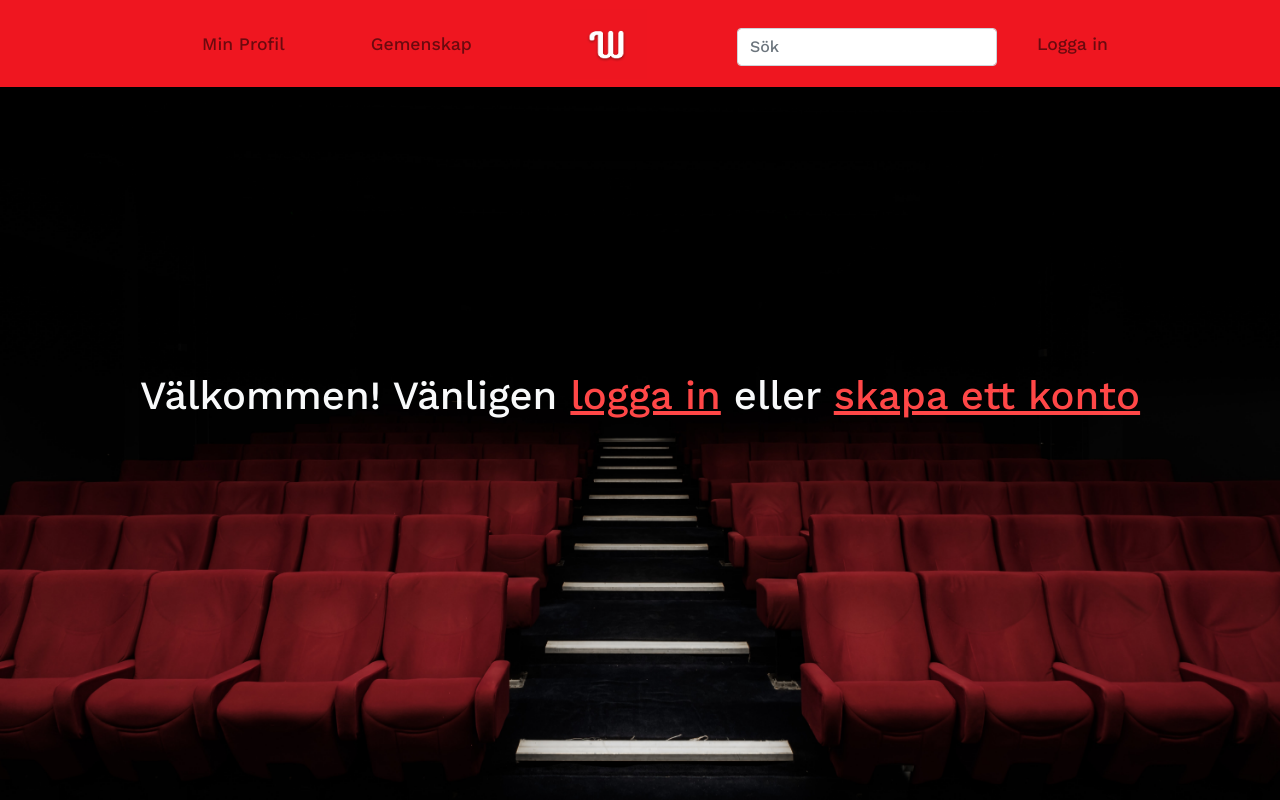
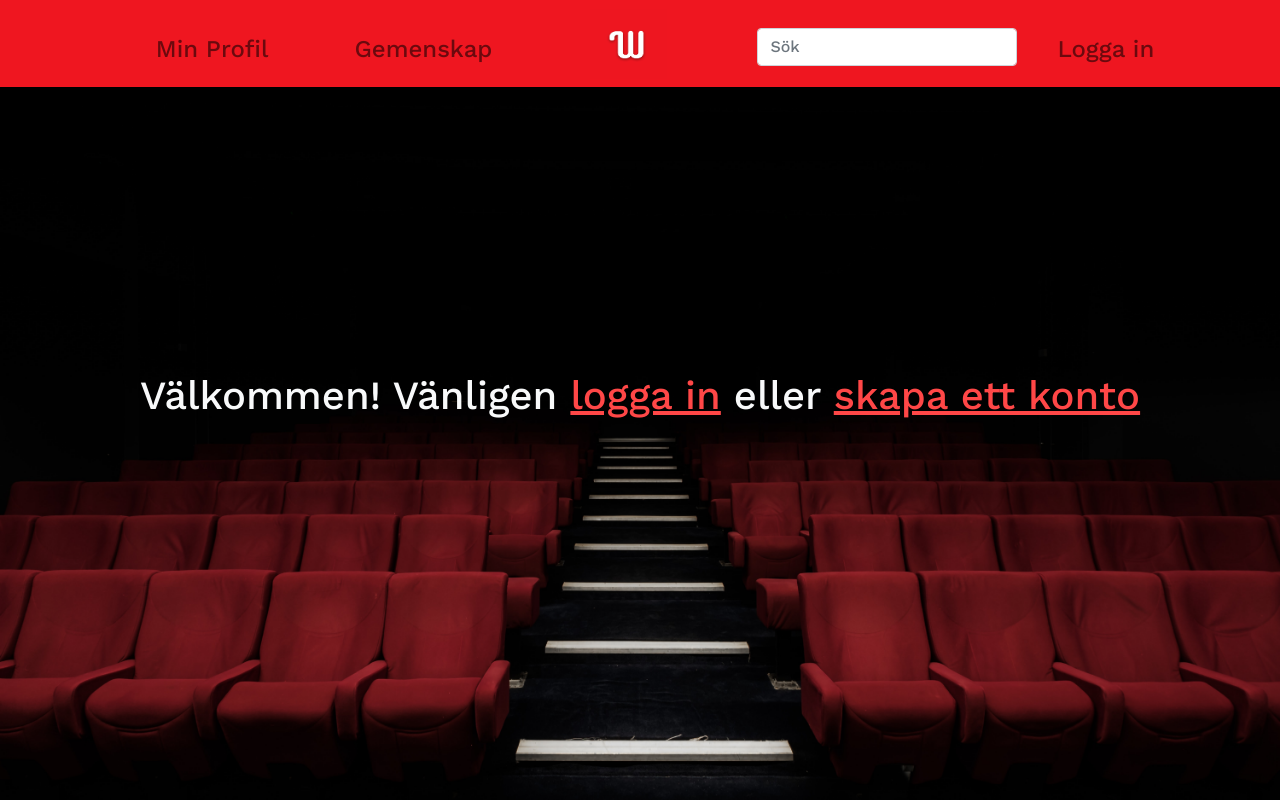
Before and after one commit to RainergrenOscar/Watch-Co, a plain HTML site: page index.html in a window 1280 px wide. Drawn offline with nearby package versions, Linux system fonts and the light colour scheme.

Commit message:
small fixes

```diff
--- a/myprofile.css
+++ b/myprofile.css
@@ -14,7 +14,7 @@ html body {
 /* NAVBAR */
 .navbar .navbar-nav .nav-link {
   color: #f5f5f5;
-  font-size: 1.1em;
+  font-size: 1.5em;
   margin-top: 15px;
   margin-left: 50px;
   margin-right: 20px;
--- a/style.css
+++ b/style.css
@@ -14,7 +14,7 @@ html body {
 /* NAVBAR */
 .navbar .navbar-nav .nav-link {
   color: #f5f5f5;
-  font-size: 1.1em;
+  font-size: 1.5em;
   margin-top: 15px;
   margin-left: 50px;
   margin-right: 20px;
```
